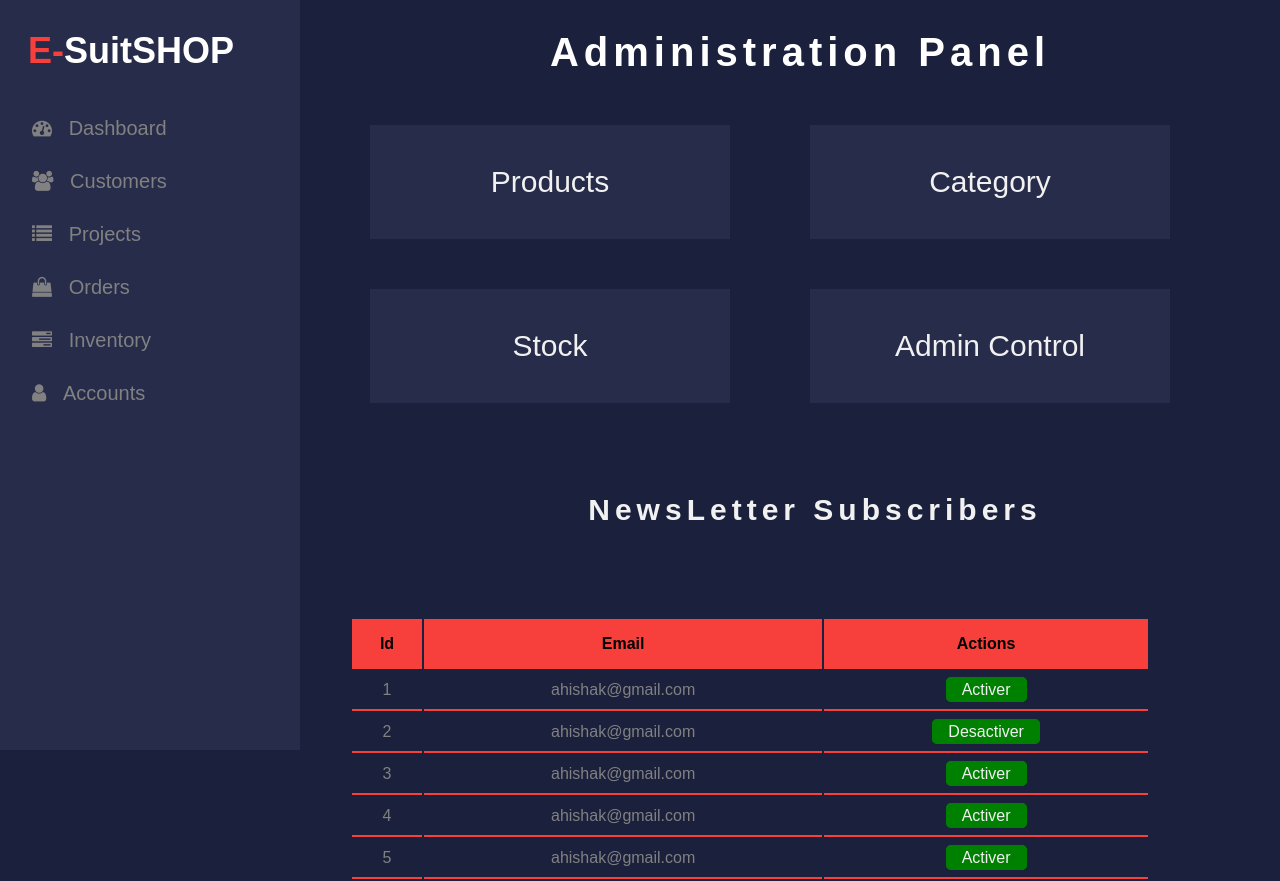
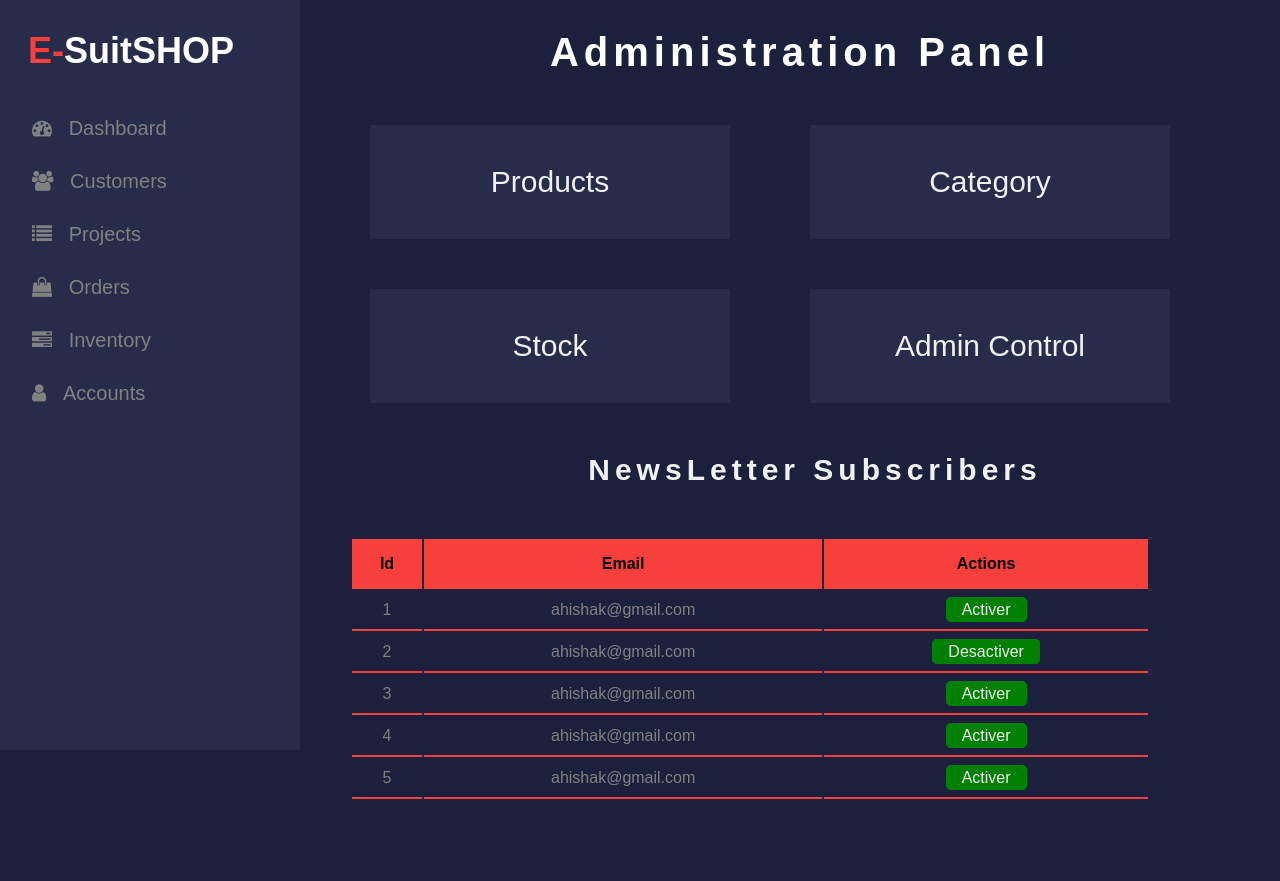
Before and after one commit to ahishakiyeyv/EcommerceProject, a PHP site: page /admin/administration.php in a window 1280 px wide. After the commit the page ends 799 px from the top, so only its background shows below. Run offline with PHP 8.4, Linux system fonts and the light colour scheme; some web fonts are replaced.

Commit message:
style modified

```diff
--- a/admin/css/administratione.css
+++ b/admin/css/administratione.css
@@ -93,7 +93,7 @@ margin:50px;
     font-size:30px;
     letter-spacing:5px;
     color:#f1f1f1;
-    margin:90px 30px;
+    margin:50px 30px;
 }
 table{
     width:800px;
```
